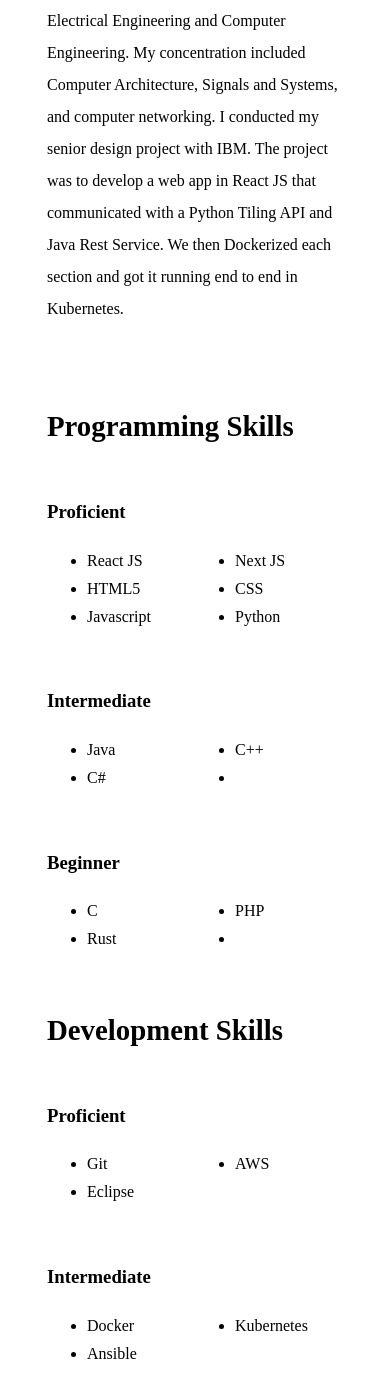
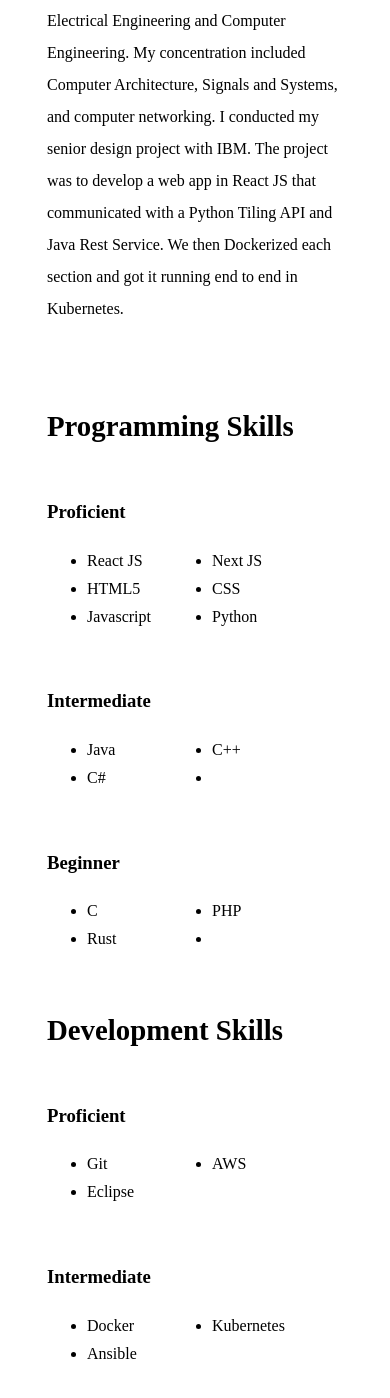
Before and after one commit to jsmccarver/Jared-Porfolio, a Next.js app: page /about in a window 390 px wide. Shown: the part 614-2012 px from the top of the page. Built offline with nearby package versions, Linux system fonts and the light colour scheme.

Commit message:
about text fix

```diff
--- a/styles/about.module.css
+++ b/styles/about.module.css
@@ -27,7 +27,7 @@
 .SkillList{
     display: grid;
     flex-wrap: wrap;
-    grid-template-columns: repeat(auto-fill,1fr 1fr);
+    grid-template-columns: 1fr 1fr 1fr;
     column-gap: 30px;
 }
 .SkillList h3{
@@ -58,4 +58,15 @@
 
     font-size: 2.5rem;
   }
+
 }
+@media screen and (max-width: 600px) {
+  .SkillList{
+    grid-template-columns: repeat(auto-fill, 400px) !important;
+  }
+}
+@media screen and (max-width: 400px) {
+  .SkillList{
+    grid-template-columns: repeat(auto-fill, 250px) !important;
+  }
+}
```
